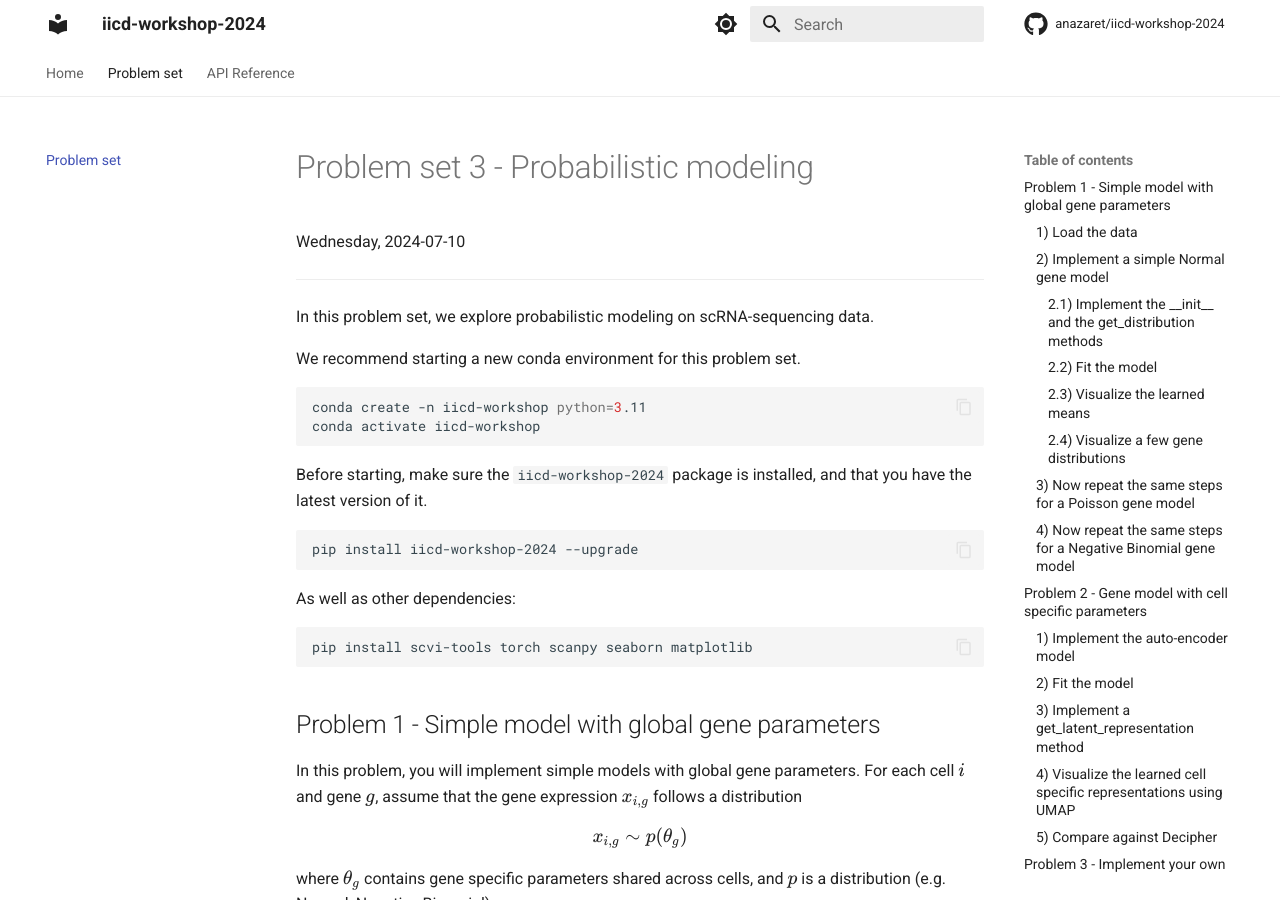
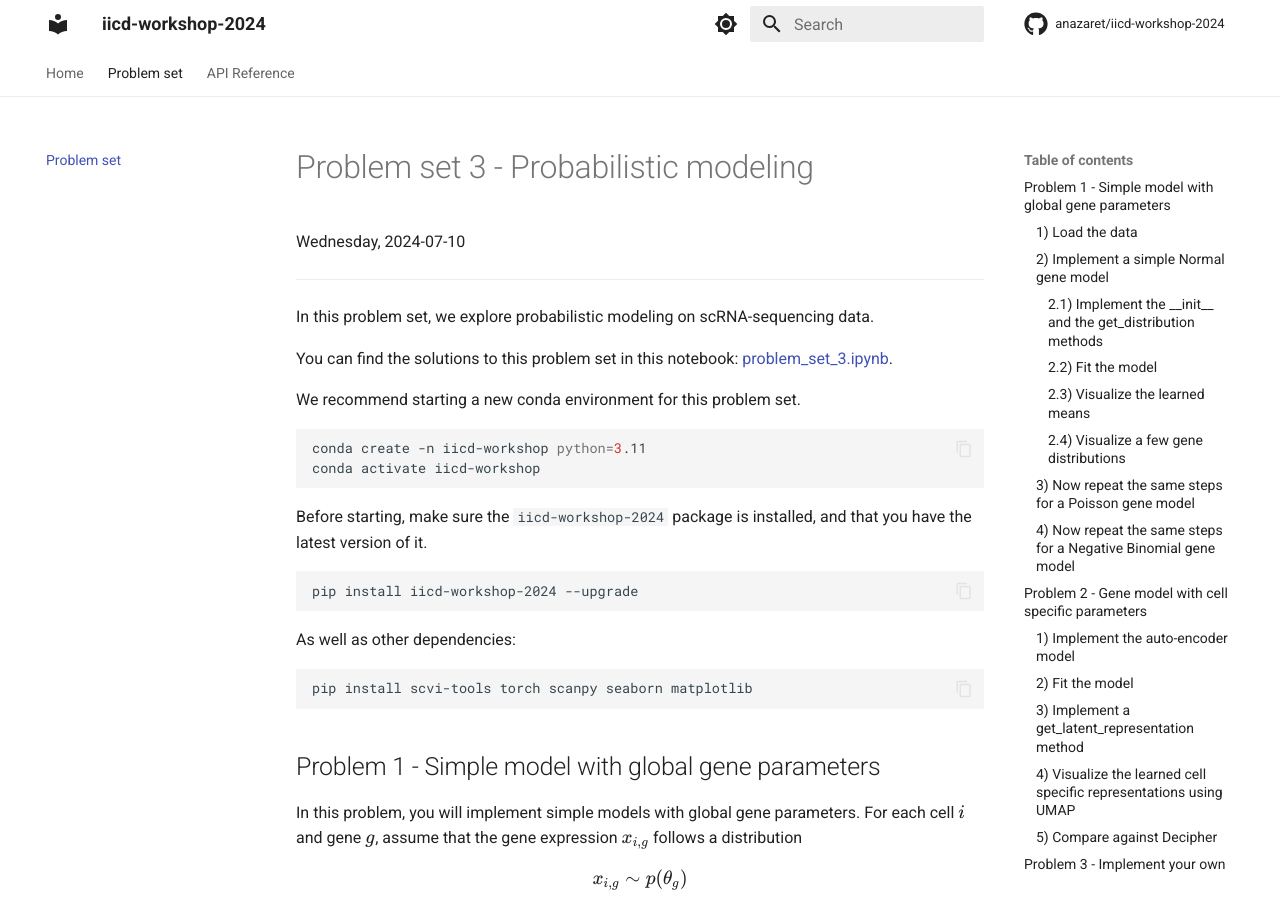
Before and after one commit to ANazaret/iicd-workshop-2024, an MkDocs documentation site: the page built from docs/problem_set.md, in a window 1280 px wide and 900 px high. Built offline with MkDocs 1.6.1 and Material for MkDocs 9.7.7, drawn with Linux system fonts in a browser that asks for light colours; comment, search, counter and statistics services are not loaded.

Commit message:
add solution

````diff
--- a/docs/problem_set.md
+++ b/docs/problem_set.md
@@ -4,6 +4,8 @@ Wednesday, 2024-07-10
 ---
 
 In this problem set, we explore probabilistic modeling on scRNA-sequencing data.
+
+You can find the solutions to this problem set in this notebook: [problem_set_3.ipynb](https://github.com/ANazaret/iicd-workshop-2024/blob/main/problem-set-3.ipynb).
 
 We recommend starting a new conda environment for this problem set.
 ```bash
````
